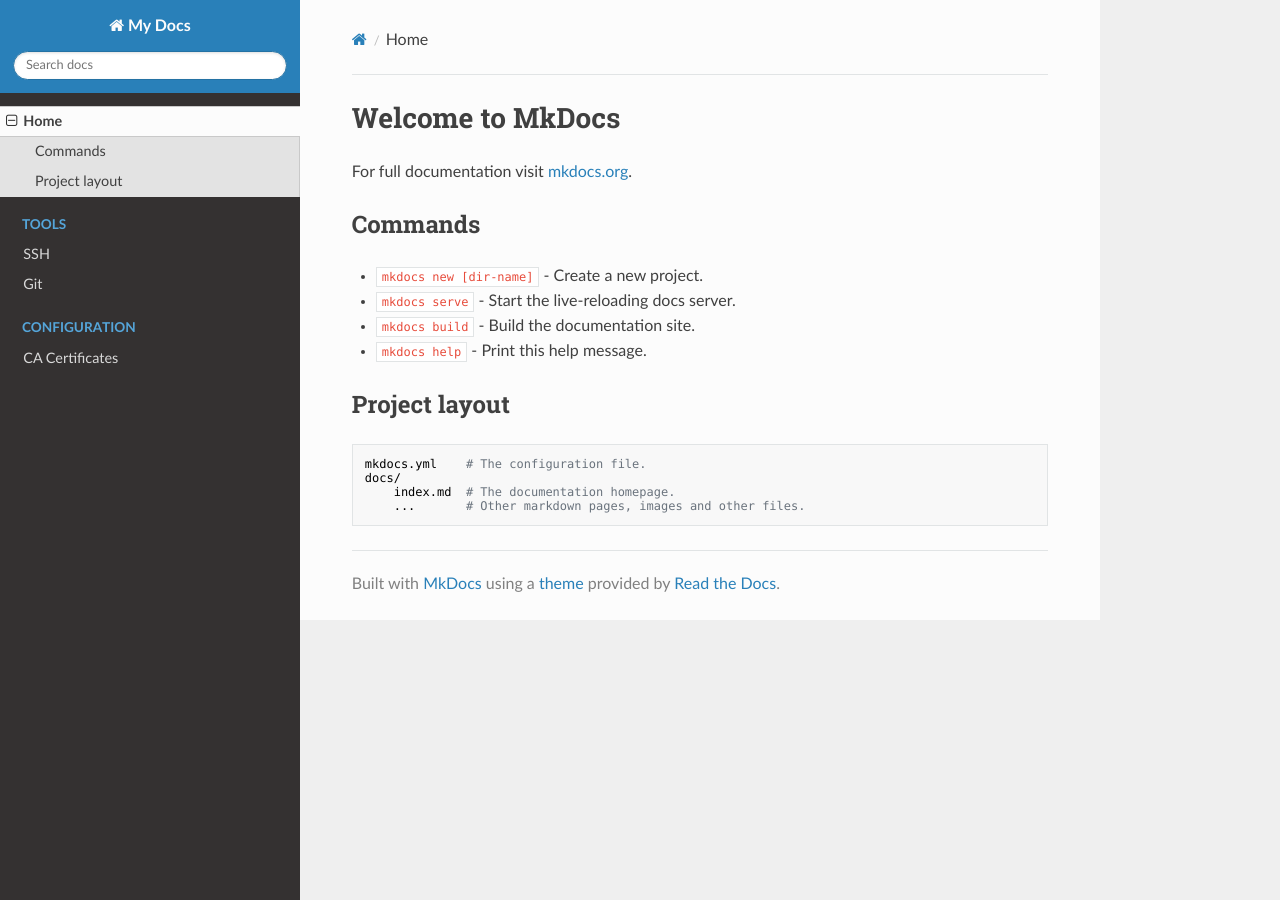
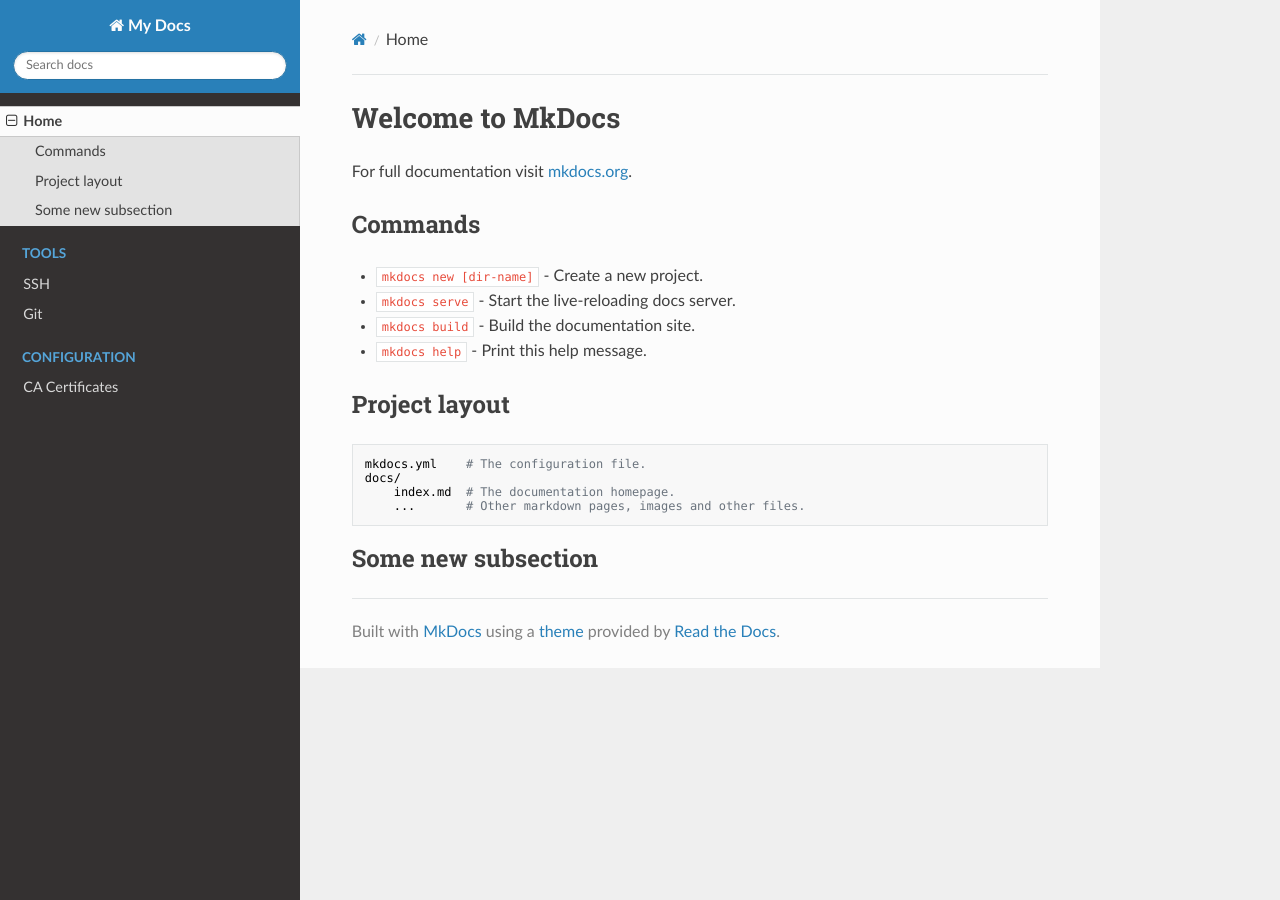
Before and after one commit to claczny/rtd-mkdocs-test, an MkDocs documentation site: the page built from docs/index.md, in a window 1280 px wide. Built offline with MkDocs 1.6.1, drawn with Linux system fonts in a browser that asks for light colours; nearby versions of some CDN libraries; old or Windows-style settings are respelled for this version of MkDocs.

Commit message:
A little update for good measure.

```diff
--- a/docs/index.md
+++ b/docs/index.md
@@ -15,3 +15,5 @@ For full documentation visit [mkdocs.org](https://mkdocs.org).
     docs/
         index.md  # The documentation homepage.
         ...       # Other markdown pages, images and other files.
+
+## Some new subsection
```
